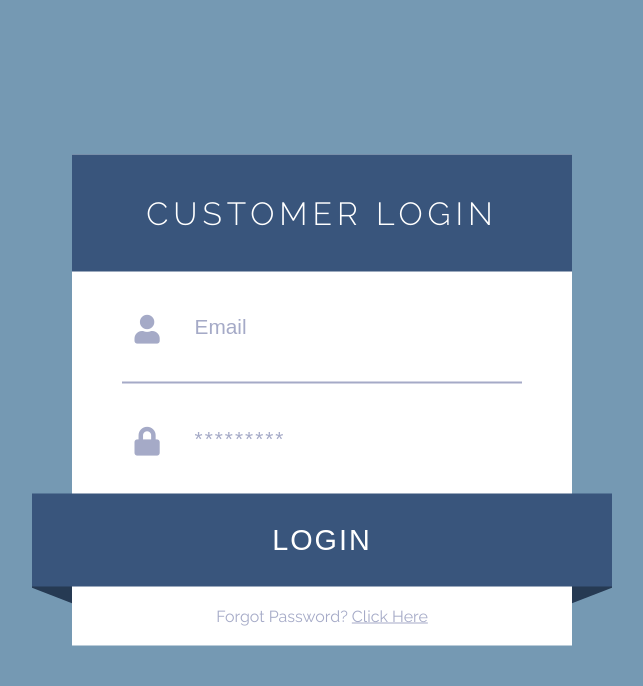
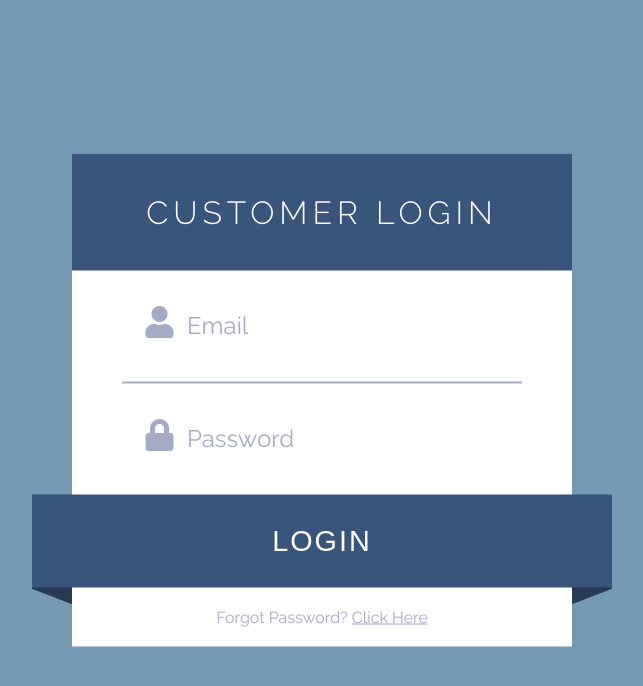
Before and after one commit to AnnaOrysiak/customer-login, a React (Create React App) app: page / in a window 1280 px wide. Shown: the top 686 px of the page, without its empty margins (318-961 px from the left). Built offline with nearby package versions, Linux system fonts and the light colour scheme.

Commit message:
changed input feature in LoginForm

```diff
--- a/src/components/LoginForm.css
+++ b/src/components/LoginForm.css
@@ -37,14 +37,9 @@
   padding: 35px 0;
 }
 
-.input-label {
-  padding: 5px 30px 5px 5px;
-  font-size: 1.8rem;
-  vertical-align: middle;
-}
-
-.input-label.invalid {
-  color: red;
+.icon {
+  font-size: 2rem;
+  padding: 0 5px;
 }
 
 .form__input {
@@ -61,15 +56,24 @@
   letter-spacing: 2px;
 }
 
-
-.form__input::placeholder {
-  color: #A5AAC7;
-  transition: transform .4s ease-in, opacity .2s .1s ease-out;
+.input-label {
+  position: absolute;
+  top: 35px;
+  left: 22%;
+  padding: 5px;
+  font-size: 1.5rem;
+  vertical-align: middle;
+  transition: transform .3s ease-out;
+  z-index: -1;
 }
 
-.form__input:focus::placeholder {
-  transform: translateX(100%) scale(.2);
-  opacity: 0;
+.form__input:focus~.input-label,
+.input-label.touched {
+  transform: translate(-15%, -90%) scale(.7);
+}
+
+.invalid {
+  color: rgb(210, 0, 0);
 }
 
 .form__alert {
@@ -80,7 +84,7 @@
   width: 150%;
   max-width: 90vw;
   padding: 5px 10px;
-  color: red;
+  color: rgb(210, 0, 0);
   font-family: Arial, Helvetica, sans-serif;
   font-size: .8rem;
   line-height: .9rem;
--- a/src/components/LoginForm.js
+++ b/src/components/LoginForm.js
@@ -3,7 +3,6 @@ import { Formik, Form, Field } from 'formik';
 import * as Yup from 'yup';
 import SubmitButton from "./SubmitButton";
 import "./LoginForm.css";
-
 
 const LoginSchema = Yup.object().shape({
   password: Yup.string()
@@ -15,9 +14,7 @@ const LoginSchema = Yup.object().shape({
     .required('Required'),
 });
 
-
 const LoginForm = (props) => {
-
   const { formSend, handleStatusForm, login, handleLogin } = props;
 
   return (
@@ -35,34 +32,28 @@ const LoginForm = (props) => {
         onSubmit={values => {
           // Console.log left on purpose
           // Preview of original inputs values
-          console.log("Original values: ", values);
+          console.log(`Original values:
+          email - ${values.email}
+          password - ${values.password}`);
         }}
       >
-
-        {({ errors, touched }) => (
+        {({ errors, touched, values }) => (
 
           <Form className="login-form">
-
             <div className="form__field">
-              <label htmlFor="login" className={`input-label${errors.email && touched.email ? " invalid" : ""}`}>
-                <i className="fa fa-user" aria-hidden="true"></i>
-              </label>
-
-              <Field type="email" name="email" className="form__input" placeholder="Email" />
+              <span className={`icon fa fa-user${errors.email && touched.email ? " invalid" : ""}`} aria-hidden="true"></span>
+              <Field type="email" name="email" className="form__input" required />
+              <label htmlFor="password" className={`input-label${values.email.length > 0 ? " touched" : ""}`}>Email</label>
               {errors.email && touched.email && <div className="form__alert">{errors.email}</div>}
-
             </div>
 
             <hr />
 
             <div className="form__field">
-              <label htmlFor="password" className={`input-label${errors.password && touched.password ? " invalid" : ""}`}>
-                <i className="fa fa-lock" aria-hidden="true"></i>
-              </label>
-
-              <Field type="password" name="password" className="form__input form__input--password" placeholder="*********" maxLength="32" />
+              <span className={`icon fa fa-lock${errors.password && touched.password ? " invalid" : ""}`} aria-hidden="true"></span>
+              <Field type="password" name="password" className="form__input form__input--password" maxLength="32" required />
+              <label htmlFor="password" className={`input-label${values.password.length > 0 ? " touched" : ""}`}>Password</label>
               {errors.password && touched.password && <div className="form__alert">{errors.password}</div>}
-
             </div>
 
             <SubmitButton
@@ -76,17 +67,11 @@ const LoginForm = (props) => {
             <div className="form__footer">
               <p>Forgot Password? <a href="http://">Click Here</a></p>
             </div>
-
           </Form>
-
-
         )
         }
-
       </Formik>
-
     </div>
-
   );
 }
 
```
